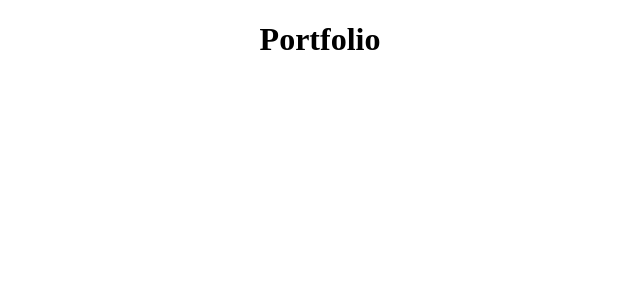
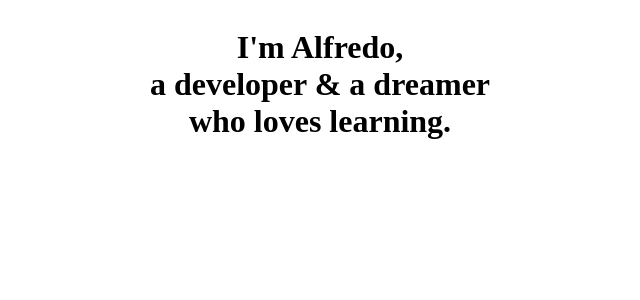
Before and after one commit to yebra06/portfolio, a React app: page / in a window 1280 px wide. Shown: the top 300 px of the page, without its empty margins (320-960 px from the left). Built offline with nearby package versions, Linux system fonts and the light colour scheme.

Commit message:
Add header component.

```diff
--- /dev/null
+++ b/src/components/Header.jsx
@@ -0,0 +1,15 @@
+import React from 'react';
+
+export default class Header extends React.Component {
+    render() {
+        return (
+            <div className="header">
+                <h1 className="title">
+                    I'm Alfredo,<br/>
+                    a developer & a dreamer<br/>
+                    who loves learning.
+                </h1>
+            </div>
+        );
+    }
+}
--- a/src/scripts/App.jsx
+++ b/src/scripts/App.jsx
@@ -1,10 +1,16 @@
 import React from 'react';
+
+import Header from '../components/Header.jsx';
 
 export default class App extends React.Component {
     render() {
         return (
-            <div style={{textAlign: 'center'}}>
-                <h1>Portfolio</h1>
-            </div>);
+            <div>
+                <Header/>
+                <div className="container">
+
+                </div>
+            </div>
+        );
     }
 }
--- /dev/null
+++ b/src/styles/header.scss
@@ -0,0 +1,5 @@
+.header {
+  .title {
+    text-align: center;
+  }
+}
--- a/src/styles/main.scss
+++ b/src/styles/main.scss
@@ -1,8 +1,18 @@
+@import 'header';
+
 // Universal box sizing with inheritance
+// See: https://css-tricks.com/box-sizing/
 html {
   -webkit-box-sizing: border-box;
   -moz-box-sizing: border-box;
   box-sizing: border-box;
+  height: 100%;
+}
+
+body {
+  min-height: 100%;
+  display: flex;
+  flex-direction: column;
 }
 
 *, *:before, *:after {
@@ -10,3 +20,7 @@ html {
   -moz-box-sizing: inherit;
   box-sizing: inherit;
 }
+
+.container {
+  flex: 1;
+}
```
